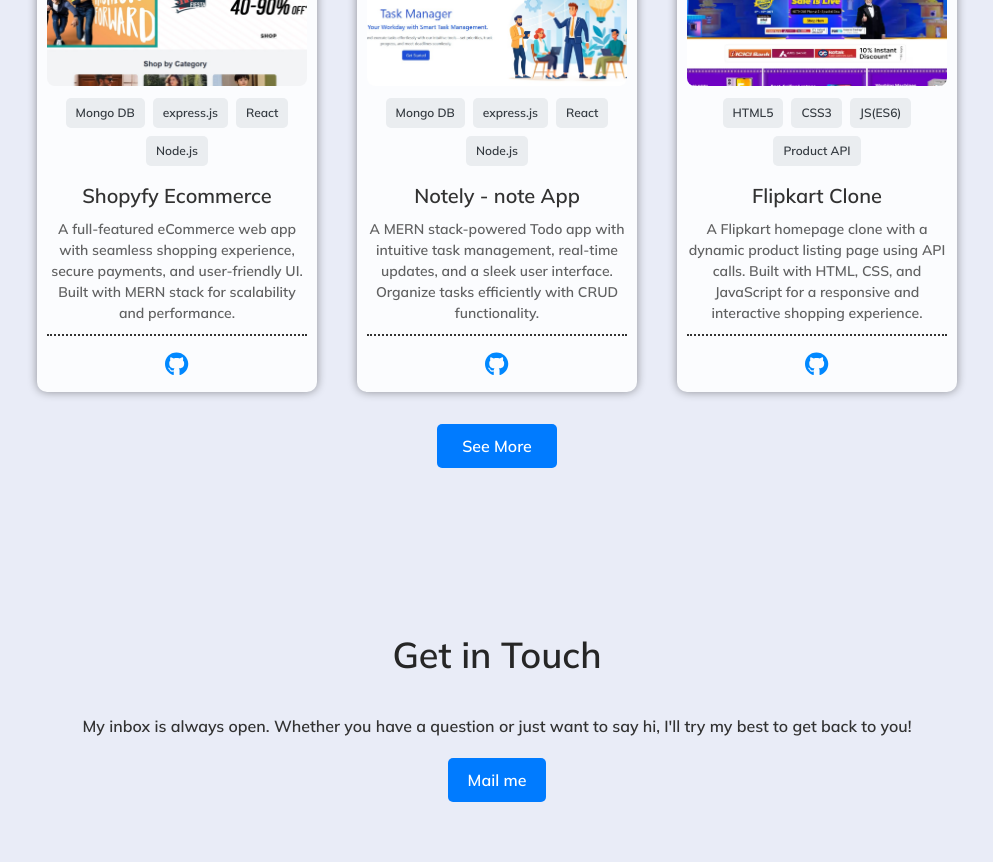
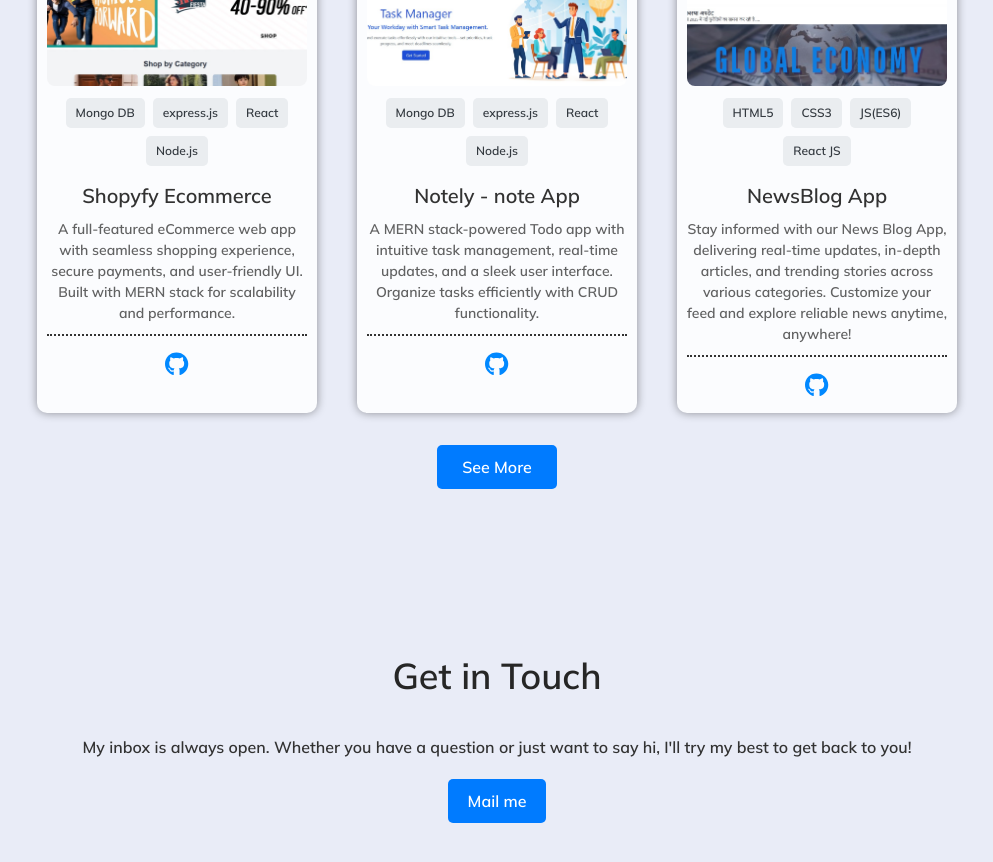
Before and after one commit to Aryanpatel1066/aryanpatel, a React (Vite) app: page / in a window 1280 px wide. Shown: the part 1840-2702 px from the top of the page, without its empty margins (143-1136 px from the left). Built offline with nearby package versions, Linux system fonts and the light colour scheme.

Commit message:
update the project

```diff
--- a/src/data/projectImages.js
+++ b/src/data/projectImages.js
@@ -21,13 +21,13 @@
       githublink:"https://github.com/Aryanpatel1066/notely-mern"
     },
     {
-      link: "https://aryanpatel1066.github.io/flipkartClone/index.html",
-      languages:["HTML5","CSS3","JS(ES6)","Product API"],
-      title:"Flipkart Clone",
-      description:"A Flipkart homepage clone with a dynamic product listing page using API calls. Built with HTML, CSS, and JavaScript for a responsive and interactive shopping experience.",
+      link: "https://newspaper-blog-seven.vercel.app/",
+      languages:["HTML5","CSS3","JS(ES6)","React JS"],
+      title:"NewsBlog App",
+      description:"Stay informed with our News Blog App, delivering real-time updates, in-depth articles, and trending stories across various categories. Customize your feed and explore reliable news anytime, anywhere!",
       img: project2,
       alt: "Project 2",
-      githublink:"https://github.com/Aryanpatel1066/flipkartClone"
+      githublink:"https://github.com/Aryanpatel1066/newspaper_blog"
     },
 
     // Add more projects as needed
```
Also changed, not shown: src/assets/imgs/project2.jpg.
